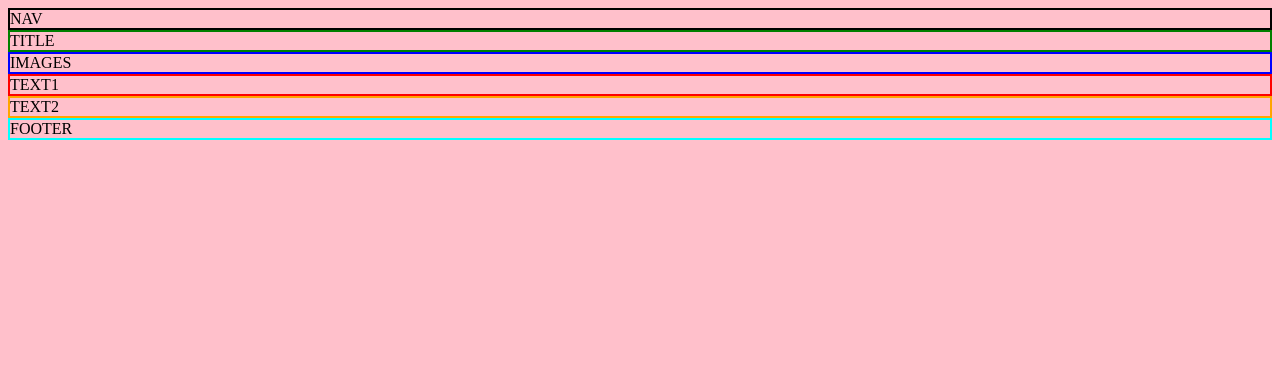
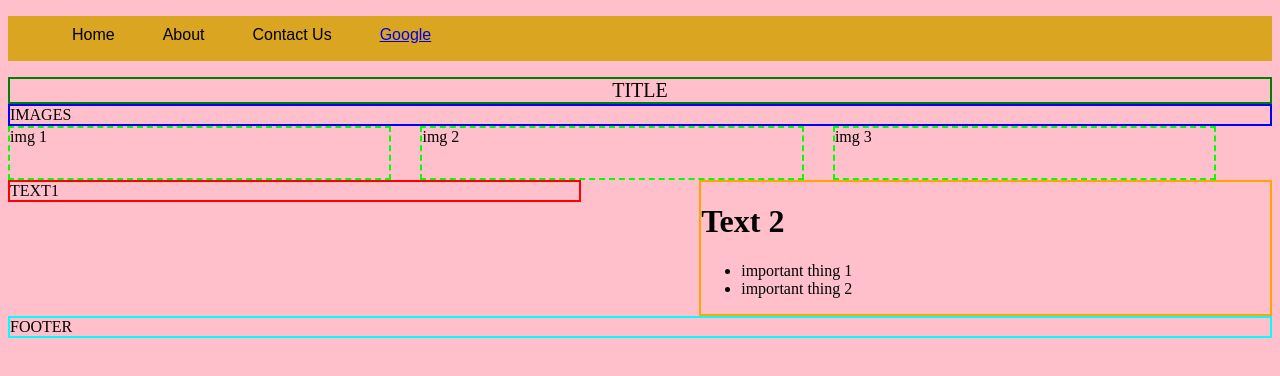
Before and after one commit to danirenae/css1, a plain HTML site: page index.html in a window 1280 px wide. Drawn offline with Linux system fonts and the light colour scheme.

Commit message:
added everything yay

```diff
--- /dev/null
+++ b/google.css
@@ -0,0 +1,3 @@
+h1{
+  color: purple;
+}
--- a/index.html
+++ b/index.html
@@ -6,11 +6,33 @@
 </head>
 <body>
 
-<div class="new-border">NAV</div>
+<nav>
+  <ul class="top-nav">
+    <li>Home</li>
+    <li>About</li>
+    <li>Contact Us</li>
+    <li><a href="google.html">Google</a></li>
+</ul>
+
+</nav>
 <div class="new-border title">TITLE</div>
 <div class="new-border image">IMAGES</div>
+
+  <div class="img-box">img 1</div>
+  <div class="img-box">img 2</div>
+  <div class="img-box">img 3</div>
+
 <div class="new-border text1">TEXT1</div>
-<div class="new-border text2">TEXT2</div>
+<div class="new-border text2">
+
+    <h1>Text 2</h1>
+        <ul>
+          <li>important thing 1</li>
+          <li>important thing 2</li>
+        </ul>
+
+</div>
+
 <div class="new-border footer">FOOTER</div>
 
 </body>
--- a/styles.css
+++ b/styles.css
@@ -14,6 +14,8 @@ body {
 
 .title{
   border-color: green;
+  text-align: center;
+  font-size: 20px;
 }
 
 .image{
@@ -22,12 +24,39 @@ body {
 
 .text1{
   border-color: red;
+  float: left;
+  width: 45%;
 }
 
 .text2{
   border-color: orange;
+  float: right;
+  width: 45%;
 }
 
 .footer{
   border-color: aqua;
+  clear: both;
 }
+
+.top-nav{
+  background-color: goldenrod;
+  height: 45px;
+}
+
+.top-nav li{
+  list-style-type: none;
+  font-family: "Arial";
+  padding: 0 9px;
+  float: left;
+  margin: 10px 15px 0 15px;
+  cursor: pointer;
+}
+
+.img-box{
+  width: 30%;
+  height: 50px;
+  border: 2px dashed lime;
+  display: inline-block;
+  margin-right: 2%
+}
```
Also changed, not shown: google.html (added, +11 -0 lines).
